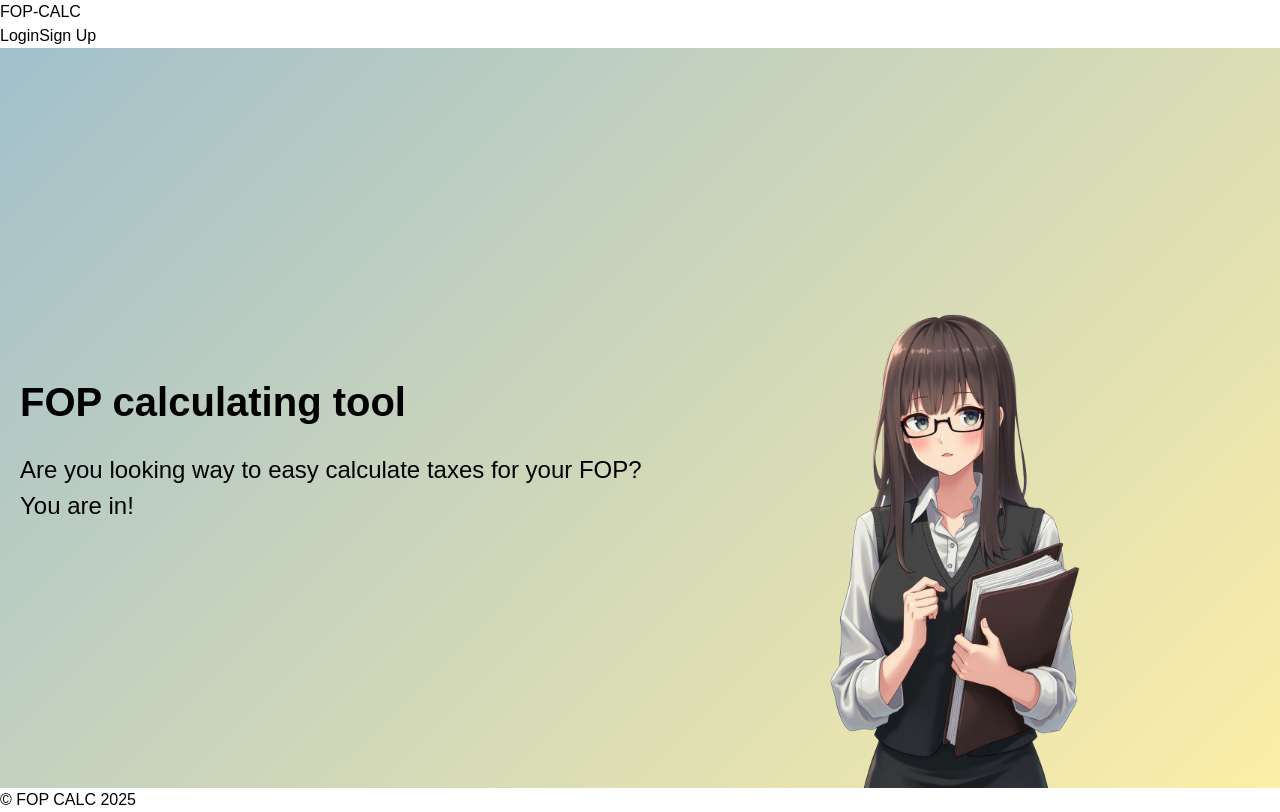
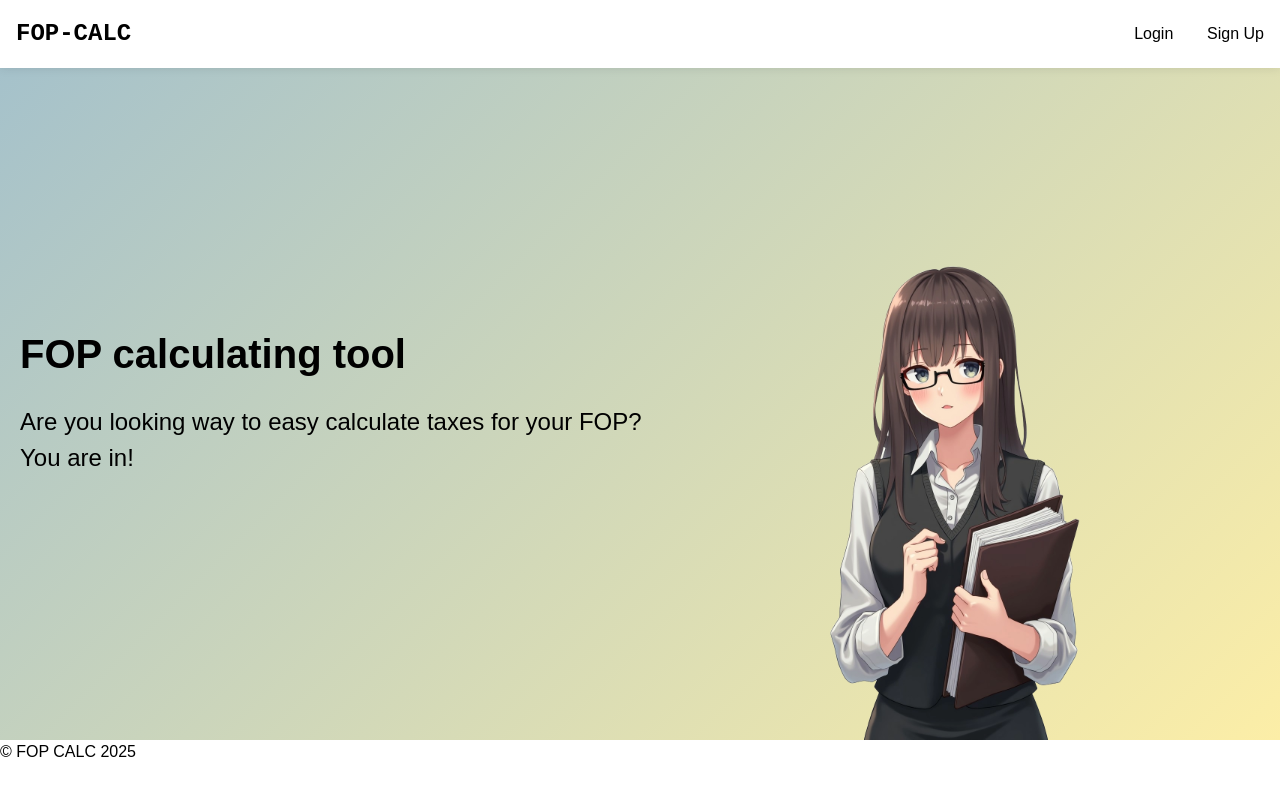
Before and after one commit to CrazzzzyDiamond/fop_app, a Next.js app: page / in a window 1280 px wide. Built offline with nearby package versions, Linux system fonts and the light colour scheme.

Commit message:
feat: top bar css modules refactor

```diff
--- a/src/app/page.tsx
+++ b/src/app/page.tsx
@@ -1,4 +1,4 @@
-import Image from "next/image";
+import Image from 'next/image';
 import s from './home.module.css';
 
 export default function Home() {
--- a/src/components/TopBar/index.tsx
+++ b/src/components/TopBar/index.tsx
@@ -1,19 +1,20 @@
 import Link from 'next/link';
+import Button from '@/components/Button';
 
-import Button from '@/components/Button';
+import s from './topBar.module.css';
 
 const TopBar = () => {
     return (
-        <div className="bg-white p-4 shadow-md fixed top-0 left-0 w-full z-20">
-            <div className="container mx-auto flex justify-between items-center">
+        <div className={s.topBar}>
+            <div className={s.topBarContainer}>
                 <Link
                     href="/"
-                    className="text-2xl font-bold font-mono"
+                    className={s.topBarLogo}
                 >
                     FOP-CALC
                 </Link>
 
-                <div className="grid grid-cols-2 gap-4">
+                <div className={s.topBarButtons}>
                     <Button linkTo="/sign-in" variant="secondary">
                         Login
                     </Button>
--- /dev/null
+++ b/src/components/TopBar/topBar.module.css
@@ -0,0 +1,30 @@
+.topBar {
+    background: #fff;
+    padding: 1rem;
+    box-shadow: 0 0 10px rgba(0, 0, 0, 0.1);
+    position: fixed;
+    top: 0;
+    left: 0;
+    width: 100%;
+    z-index: 10;
+}
+
+.topBarContainer {
+    display: flex;
+    justify-content: space-between;
+    align-items: center;
+    max-width: 1400px;
+    margin: 0 auto;
+}
+
+.topBarButtons {
+    display: grid;
+    grid-template-columns: repeat(2, 1fr);
+    gap: 1rem;
+}
+
+.topBarLogo {
+    font-size: 1.5rem;
+    font-weight: 700;
+    font-family: monospace, 'Courier New', Courier;
+}
```
